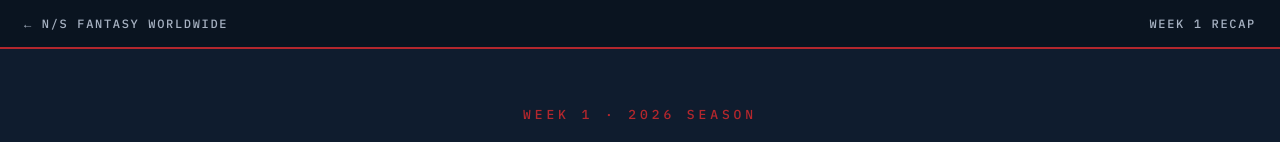
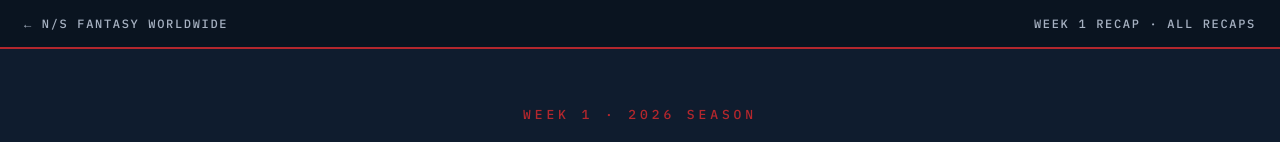
Before and after one commit to dpavloski/NSFWFantasyFootball, a website: page recaps/week-01.html in a window 1280 px wide. Shown: the top 142 px of the page. Drawn offline with Linux system fonts and the light colour scheme.

Commit message:
Update week-01.html

```diff
--- a/recaps/week-01.html
+++ b/recaps/week-01.html
@@ -181,7 +181,7 @@
 
   <div class="marquee">
     <a class="back" href="../index.html">&larr; N/S FANTASY WORLDWIDE</a>
-    <span>WEEK 1 RECAP</span>
+    <span>WEEK 1 RECAP &middot; <a class="back" href="index.html">ALL RECAPS</a></span>
   </div>
 
   <header class="hero">
```
